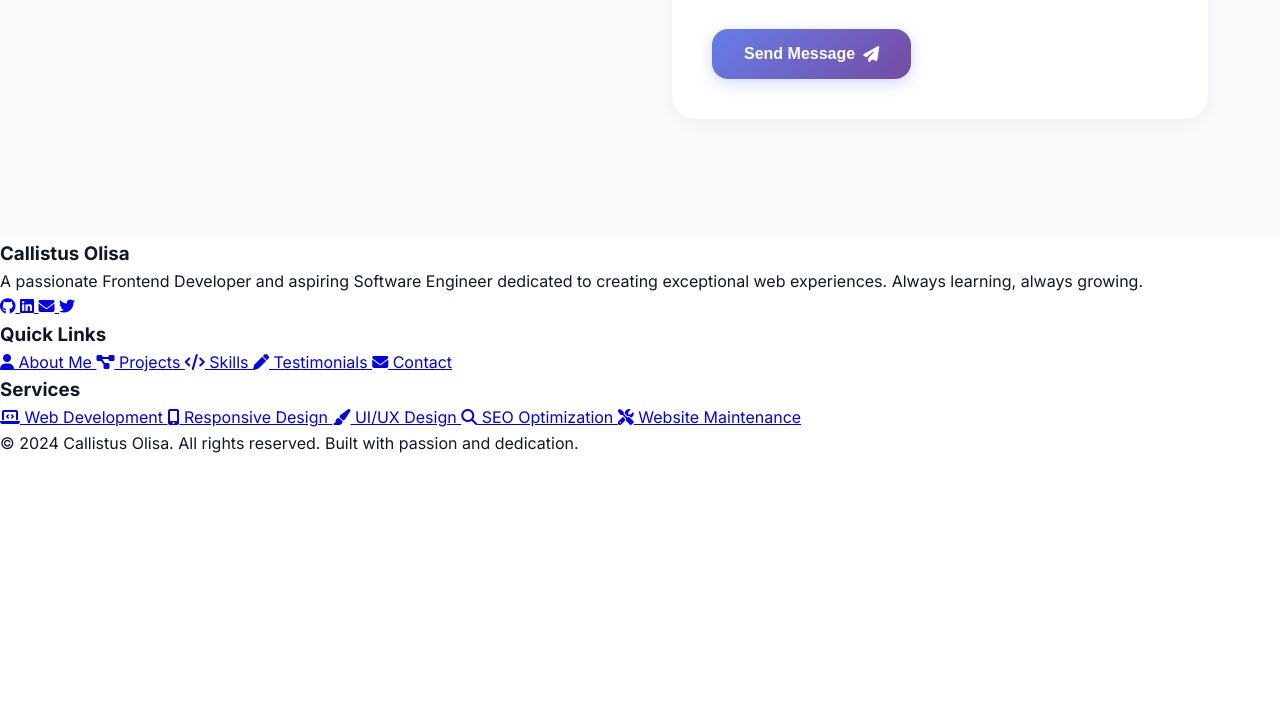
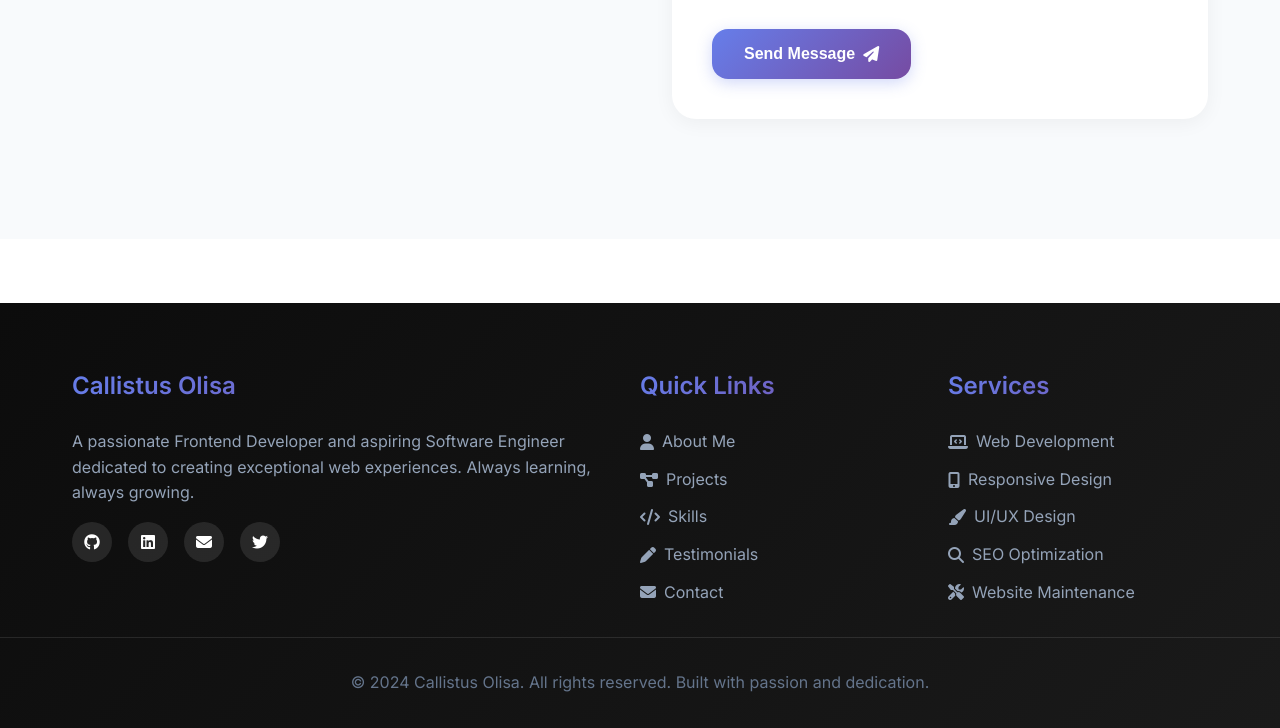
Before and after one commit to MexCally/my-profile-site, a plain HTML site: page index.html in a window 1280 px wide. Shown: the part 6025-6753 px from the top of the page. Before the commit the page ends 6482 px from the top, so only its background shows below. Drawn offline with nearby package versions, Linux system fonts and the light colour scheme.

Commit message:
Update style.css

```diff
--- a/style.css
+++ b/style.css
@@ -528,10 +528,6 @@ body {
   box-shadow: 0 20px 40px rgba(0, 0, 0, 0.15);
 }
 
-.project-card.featured {
-  grid-column: span 2;
-}
-
 .project-image {
   position: relative;
   overflow: hidden;
@@ -972,10 +968,6 @@ body {
     grid-template-columns: 1fr;
     gap: 3rem;
   }
-
-  .project-card.featured {
-    grid-column: span 1;
-  }
 }
 
 @media (max-width: 768px) {
@@ -1124,3 +1116,103 @@ body {
     --surface-elevated: #475569;
   }
 }
+
+/* ===== FOOTER ===== */
+.footer {
+  background: var(--dark-gradient);
+  color: white;
+  padding: 4rem 0 2rem;
+  margin-top: 4rem;
+}
+
+.footer-content {
+  max-width: 1200px;
+  margin: 0 auto;
+  padding: 0 2rem;
+  display: grid;
+  grid-template-columns: 2fr 1fr 1fr;
+  gap: 3rem;
+  margin-bottom: 2rem;
+}
+
+.footer-section h3 {
+  font-size: 1.5rem;
+  font-weight: 600;
+  margin-bottom: 1.5rem;
+  background: var(--primary-gradient);
+  -webkit-background-clip: text;
+  -webkit-text-fill-color: transparent;
+  background-clip: text;
+}
+
+.footer-section p {
+  color: #94a3b8;
+  line-height: 1.6;
+  margin-bottom: 1rem;
+}
+
+.footer-links {
+  display: flex;
+  flex-direction: column;
+  gap: 0.75rem;
+}
+
+.footer-links a {
+  color: #94a3b8;
+  text-decoration: none;
+  transition: var(--transition-smooth);
+  display: flex;
+  align-items: center;
+  gap: 0.5rem;
+}
+
+.footer-links a:hover {
+  color: white;
+  transform: translateX(5px);
+}
+
+.social-links {
+  display: flex;
+  gap: 1rem;
+  margin-top: 1rem;
+}
+
+.social-link {
+  width: 40px;
+  height: 40px;
+  background: rgba(255, 255, 255, 0.1);
+  border-radius: 50%;
+  display: flex;
+  align-items: center;
+  justify-content: center;
+  color: white;
+  text-decoration: none;
+  transition: var(--transition-smooth);
+}
+
+.social-link:hover {
+  background: var(--primary-gradient);
+  transform: translateY(-3px);
+}
+
+.footer-bottom {
+  border-top: 1px solid rgba(255, 255, 255, 0.1);
+  padding-top: 2rem;
+  text-align: center;
+  color: #64748b;
+}
+
+.footer-bottom p {
+  margin: 0;
+}
+
+@media (max-width: 768px) {
+  .footer-content {
+    grid-template-columns: 1fr;
+    gap: 2rem;
+  }
+
+  .social-links {
+    justify-content: center;
+  }
+}
```
